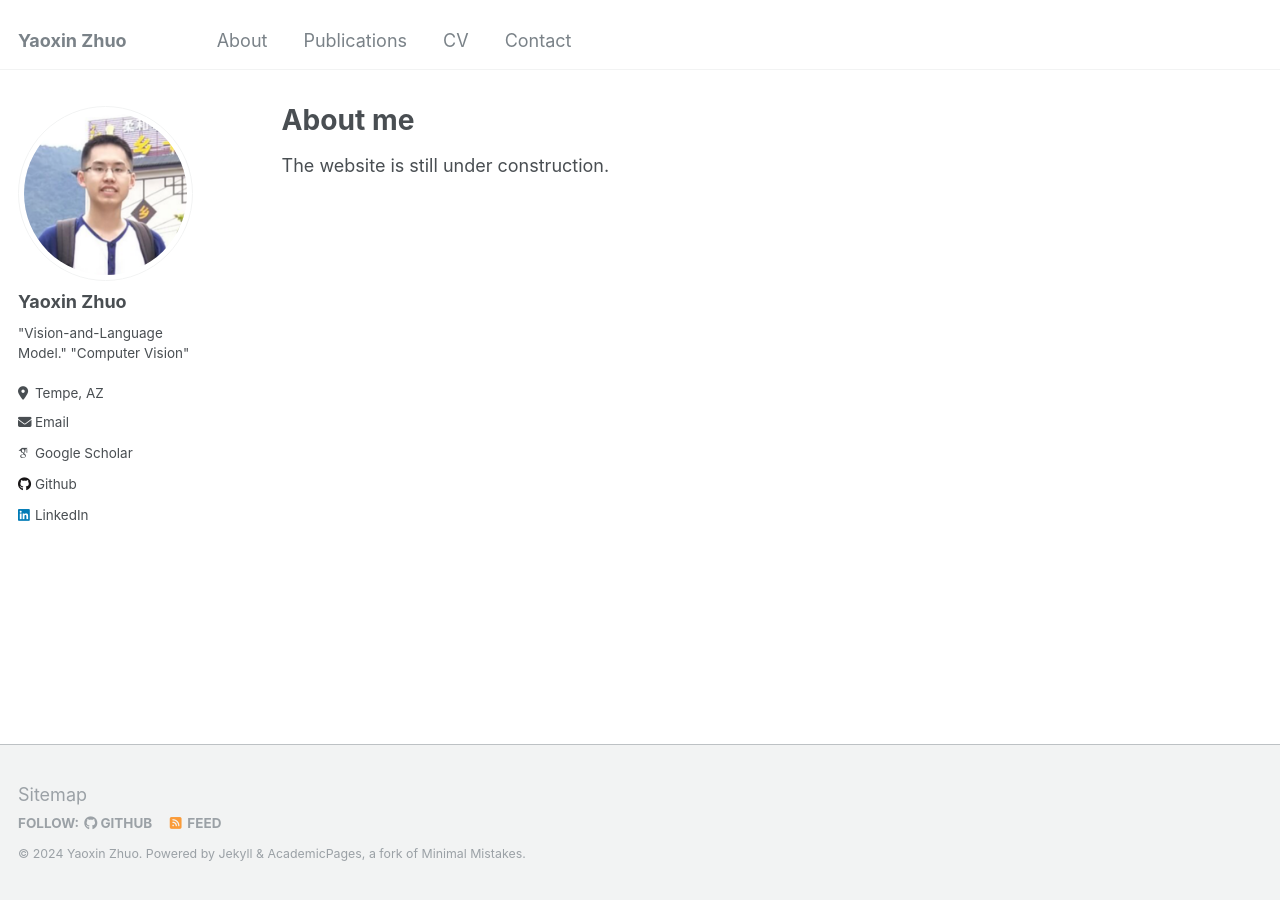
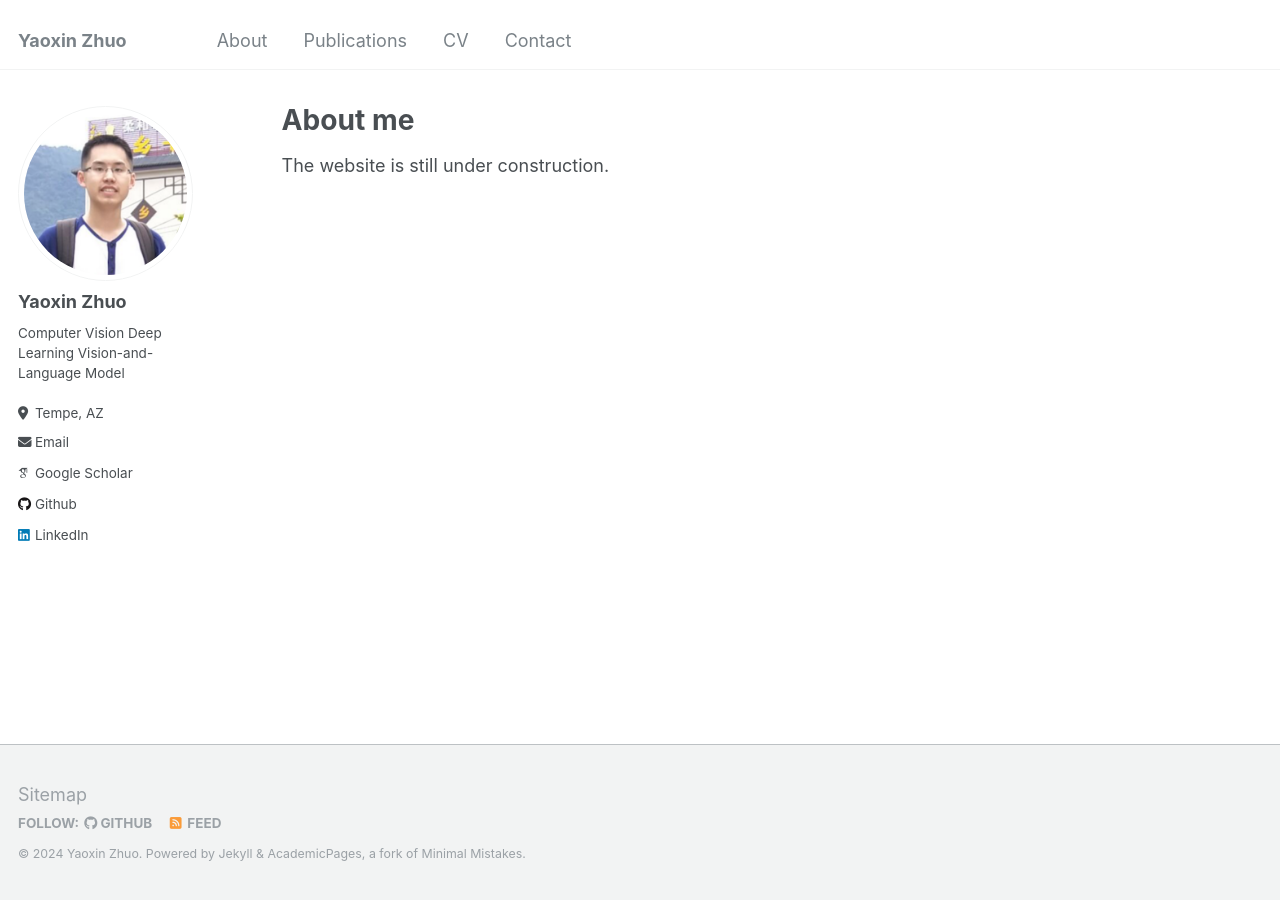
Before and after one commit to yaoxinzhuo/yaoxinzhuo.github.io, a Jekyll site: the page built from _pages/post.md, in a window 1280 px wide. Built offline with Jekyll 4.4.1, drawn with Linux system fonts in a browser that asks for light colours; some web fonts are replaced.

Commit message:
Update _config.yml

```diff
--- a/_config.yml
+++ b/_config.yml
@@ -25,8 +25,10 @@ author:
   name             : "Yaoxin Zhuo"
   pronouns         : # example: "she/her"
   bio              : >
-                    "Vision-and-Language Model."
-                    "Computer Vision"
+                    Computer Vision
+                    Deep Learning
+                    Vision-and-Language Model
+
   location         : "Tempe, AZ"
   employer         : #"Red Brick University"
   uri              : # URL
```
